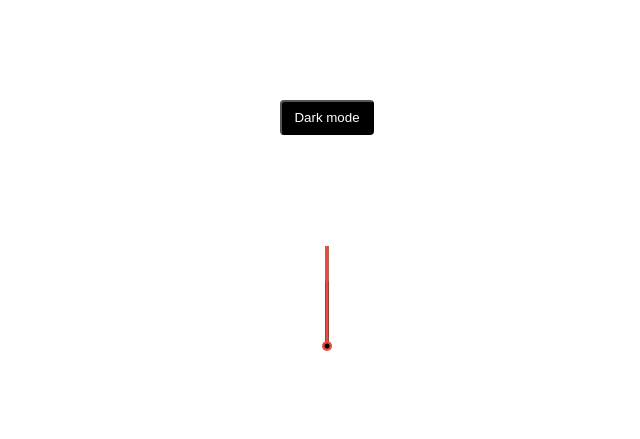
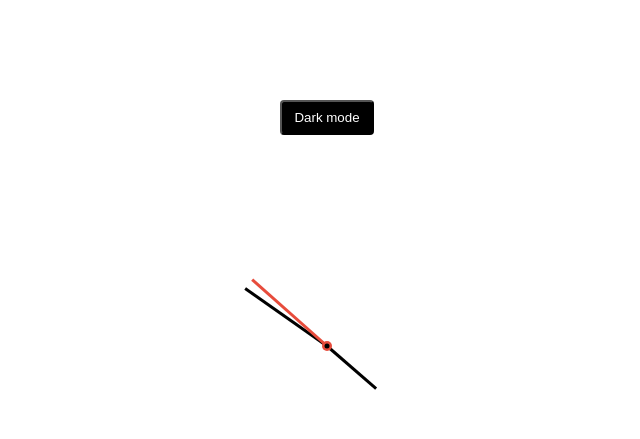
Before and after one commit to mmazzariello/theme-clock, a plain HTML site: page index.html in a window 1280 px wide. Shown: the top 439 px of the page, without its empty margins (313-953 px from the left). Drawn offline with Linux system fonts and the light colour scheme.

Commit message:
ADD setTime function to translate needles

```diff
--- a/script.js
+++ b/script.js
@@ -39,3 +39,45 @@ toggle.addEventListener("click", (e) => {
     e.target.innerHTML = "Light mode";
   }
 });
+
+function setTime() {
+  const time = new Date();
+  const month = time.getMonth();
+  const day = time.getDay();
+  const hours = time.getHours();
+  const hoursForClock = hours % 12;
+  const minutes = time.getMinutes();
+  const seconds = time.getSeconds();
+
+  // console.log(time);
+
+  hourEl.style.transform = `translate(-50%, -100%) rotate(${scale(
+    hoursForClock,
+    0,
+    11,
+    0,
+    360
+  )}deg)`;
+  minuteEl.style.transform = `translate(-50%, -100%) rotate(${scale(
+    minutes,
+    0,
+    59,
+    0,
+    360
+  )}deg)`;
+  secondEl.style.transform = `translate(-50%, -100%) rotate(${scale(
+    seconds,
+    0,
+    59,
+    0,
+    360
+  )}deg)`;
+}
+
+const scale = (number, inMin, inMax, outMin, outMax) => {
+  return ((number - inMin) * (outMax - outMin)) / (inMax - inMin) + outMin;
+};
+
+setTime();
+
+setInterval(setTime, 1000);
--- a/style.css
+++ b/style.css
@@ -68,6 +68,7 @@ body {
   height: 65px;
   width: 3px;
   transform-origin: bottom center;
+  transition: all 0.5s ease-in;
 }
 
 .needle.hour {
```
